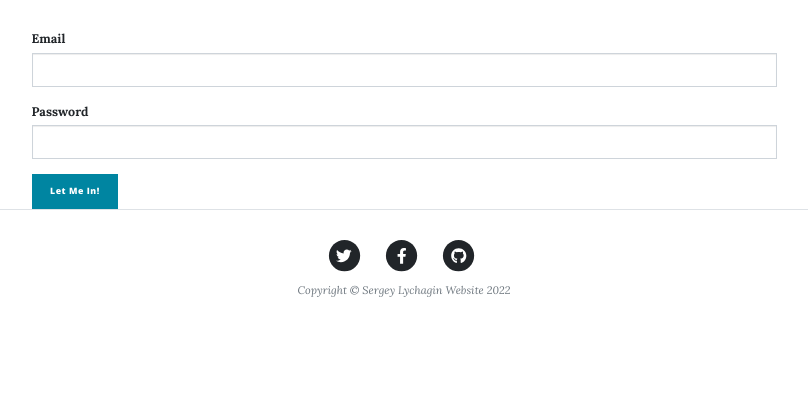
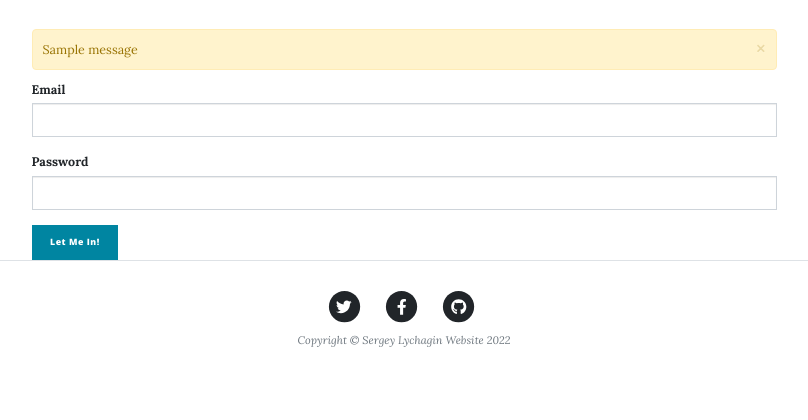
Before and after one commit to slychagin/lychagin-blog-site, a Flask app: page /login in a window 1280 px wide. Shown: the part 334-754 px from the top of the page, without its empty margins (236-1044 px from the left). Run offline with Flask 2, Linux system fonts and the light colour scheme; one stand-in notice (Sample message) is shown; some libraries are stand-ins or nearby versions.

Commit message:
Add flash messages to login.html.

```diff
--- a/templates/header.html
+++ b/templates/header.html
@@ -6,8 +6,9 @@
     <meta name="viewport" content="width=device-width, initial-scale=1, shrink-to-fit=no"/>
     <meta name="description" content=""/>
     <meta name="author" content=""/>
-    <title>Clean Blog - Start Bootstrap Theme</title>
+    <title>Sergey's Blog</title>
     <link rel="icon" type="image/x-icon" href="static/img/favicon.ico"/>
+
     <!-- Font Awesome icons (free version)-->
     <script src="https://use.fontawesome.com/releases/v6.1.0/js/all.js" crossorigin="anonymous"></script>
     <!-- Google fonts-->
--- a/templates/login.html
+++ b/templates/login.html
@@ -25,6 +25,18 @@
     <div class="row">
 
         <div class="col-lg-8 col-md-10 mx-auto content">
+            {% with messages = get_flashed_messages() %}
+            {% if messages %}
+            {% for message in messages %}
+            <div class="alert alert-warning alert-dismissible" role="alert">
+                <button type="button" class="close" data-dismiss="alert" aria-label="Close"><span aria-hidden="true">&times;</span>
+                </button>
+                {{ message }}
+            </div>
+            {% endfor %}
+            {% endif %}
+            {% endwith %}
+
             {{ wtf.quick_form(form, novalidate=True, button_map={"submit": "primary"}) }}
         </div>
     </div>
```
Also changed, not shown: blog.db.
